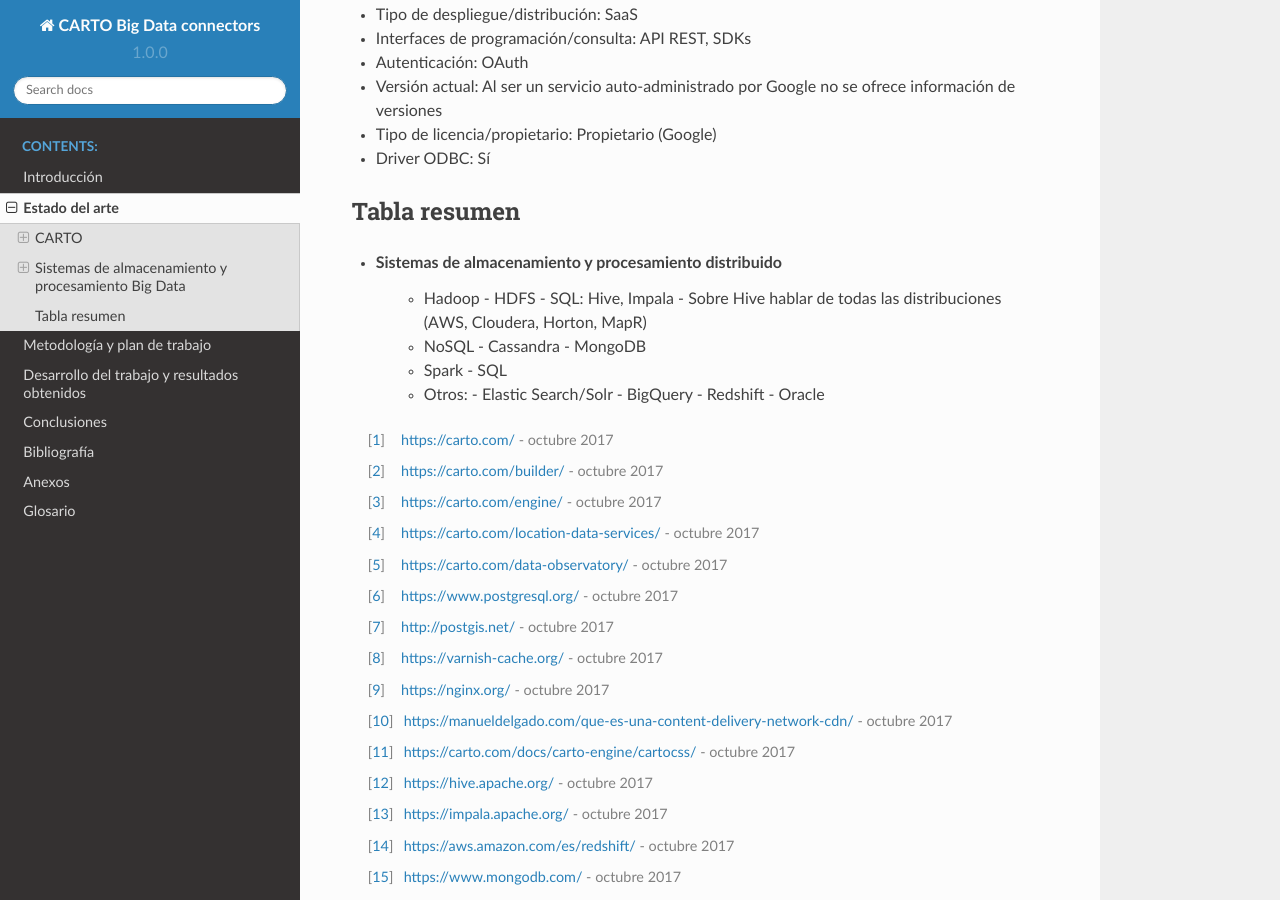
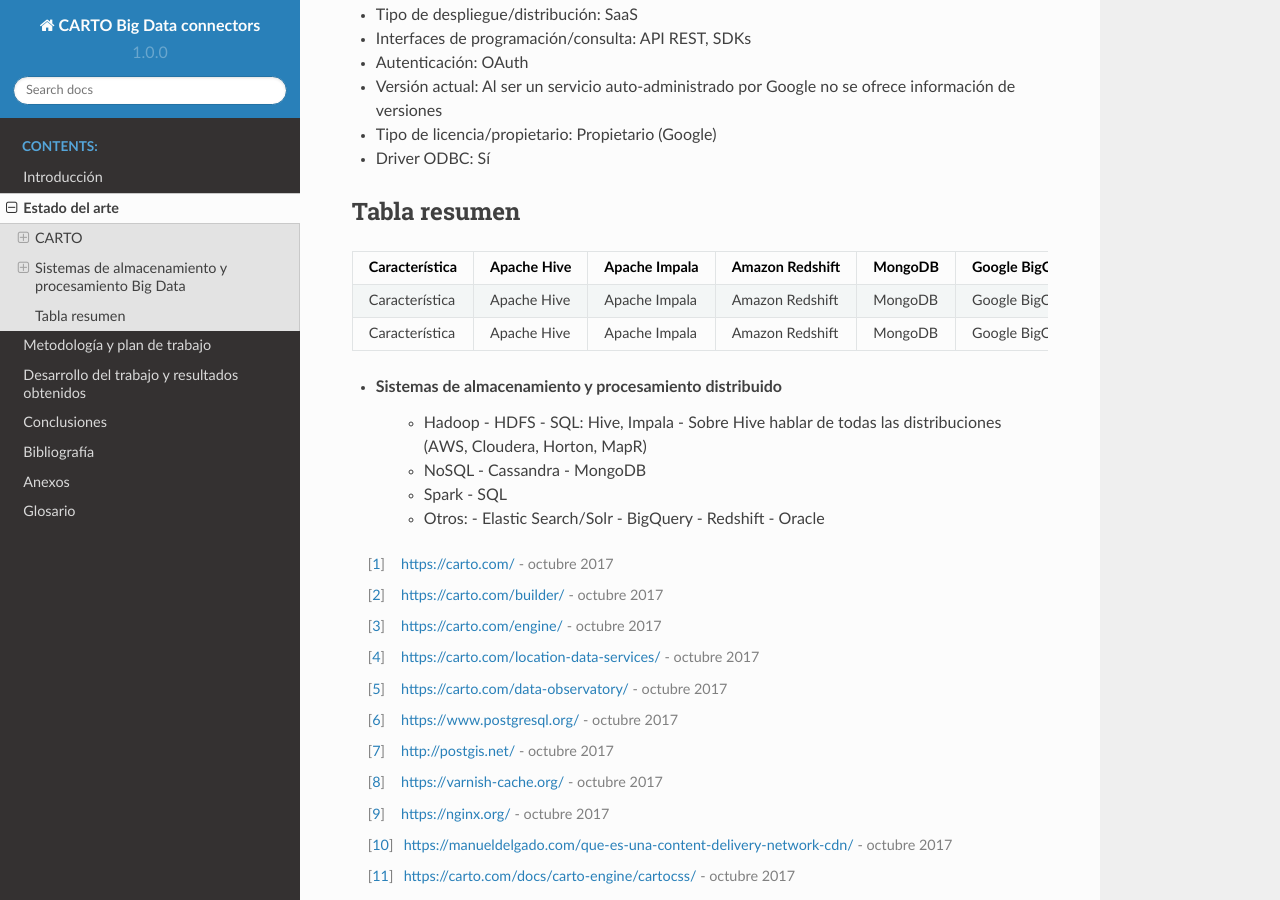
Before and after one commit to alrocar/TFM, a Sphinx documentation site: the page built from docs/source/tfm/10-estado-del-arte.rst, in a window 1280 px wide and 900 px high, scrolled down 6643 px. Built offline with Sphinx 7.4.7 and the Read the Docs theme 2.0.0, drawn with Linux system fonts in a browser that asks for light colours.

Commit message:
add table template

```diff
--- a/docs/source/tfm/10-estado-del-arte.rst
+++ b/docs/source/tfm/10-estado-del-arte.rst
@@ -225,6 +225,14 @@
 Tabla resumen
 -------------
 
++----------------+-------------+---------------+-----------------+---------+-----------------+
+| Característica | Apache Hive | Apache Impala | Amazon Redshift | MongoDB | Google BigQuery |
++================+=============+===============+=================+=========+=================+
+| Característica | Apache Hive | Apache Impala | Amazon Redshift | MongoDB | Google BigQuery |
++----------------+-------------+---------------+-----------------+---------+-----------------+
+| Característica | Apache Hive | Apache Impala | Amazon Redshift | MongoDB | Google BigQuery |
++----------------+-------------+---------------+-----------------+---------+-----------------+
+
 - Sistemas de almacenamiento y procesamiento distribuido
     - Hadoop
       - HDFS
```
